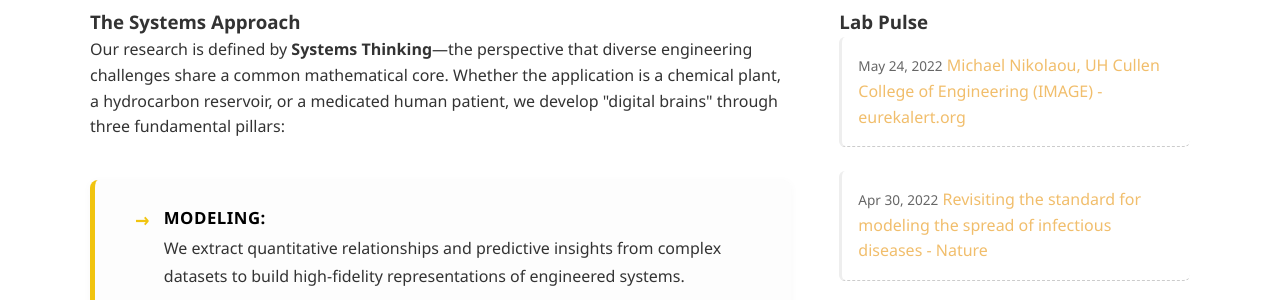
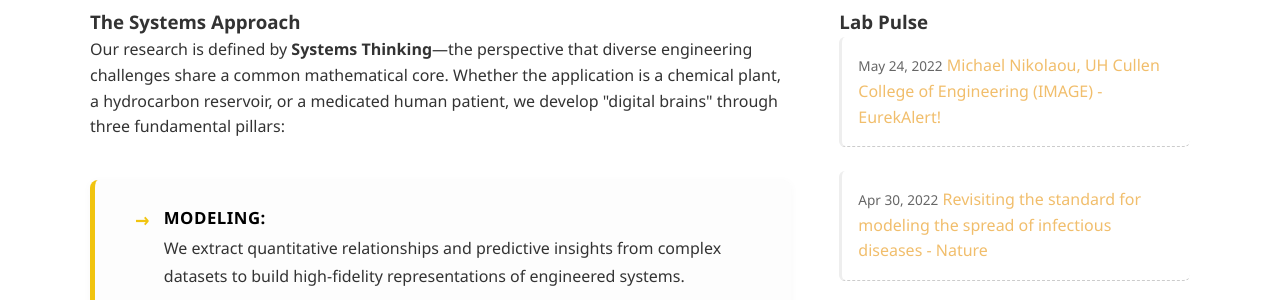
Before and after one commit to GALGAT/nikolaou-lab, a Jekyll site: the page built from index.html, in a window 1280 px wide. Shown: the part 488-788 px from the top of the page. Built offline with Jekyll 4.4.1, drawn with Linux system fonts in a browser that asks for light colours.

Commit message:
Automated News update

```diff
--- a/_data/news.yml
+++ b/_data/news.yml
@@ -1,6 +1,6 @@
 - date: Tue, 24 May 2022 15:02:40 GMT
   link: https://news.google.com/rss/articles/CBMiV0FVX3lxTE50LTlYaEVtb1A5ejdRV3pJMnNVYXZLUmltd3plUWFvbUpDOUNFUzBLdmU4SkJMU3cxekNrZllMVEdpV2FDWU15RnRjNURvRElTMHJPbEc1cw?oc=5
-  title: Michael Nikolaou, UH Cullen College of Engineering (IMAGE) - eurekalert.org
+  title: Michael Nikolaou, UH Cullen College of Engineering (IMAGE) - EurekAlert!
 - date: Sat, 30 Apr 2022 07:00:00 GMT
   link: https://news.google.com/rss/articles/CBMiX0FVX3lxTFBUWHA0b1lwcHNTUnJDME5JcFNzU2Z2MEJQbjFSRVNIaHQxTWZaYy10VXRoZlhwaU9xcGdRMTdrb3gzUTVxMjlBVHo5MkFFT3VpX1JkVXNkNEhNZFFhNkJB?oc=5
   title: Revisiting the standard for modeling the spread of infectious diseases -
```
